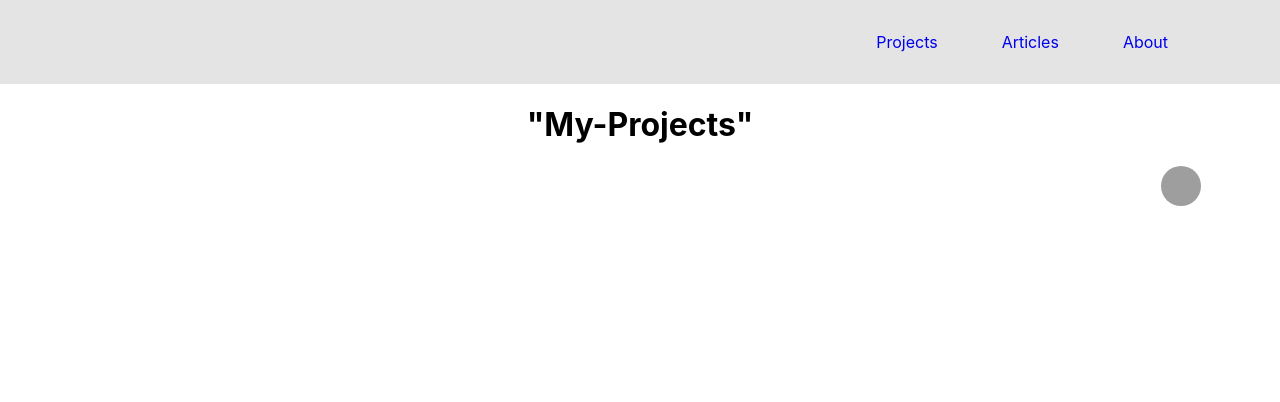
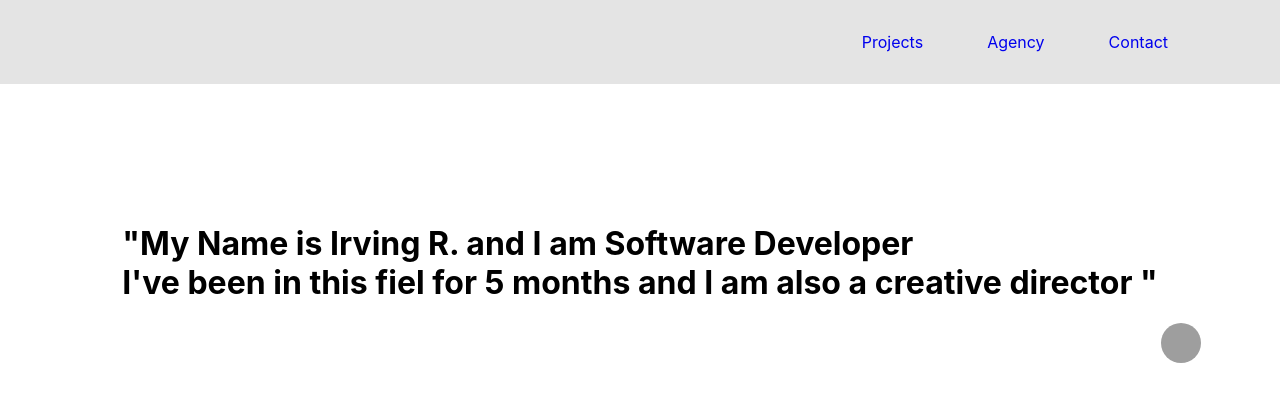
Before and after one commit to i-dev27/portafolio, a React (Create React App) app: page / in a window 1280 px wide. Shown: the top 402 px of the page. Built offline with nearby package versions, Linux system fonts and the light colour scheme; grey boxes are pictures that could not be loaded; what react-animations would draw is missing.

Commit message:
content4thversion

```diff
--- a/src/App.css
+++ b/src/App.css
@@ -16,6 +16,8 @@ div.navigation-sub {
 }
 
 h1.projects-title {
+  padding-top: 120px;
+  margin-top: 20px;
   display: flex;
   justify-content: center;
 }
--- a/src/App.js
+++ b/src/App.js
@@ -1,9 +1,9 @@
 import React from "react";
 import Projects from "./components/Projects.jsx";
-import Articles from "./components/Articles.jsx";
+import Agency from "./components/Agency.jsx";
 import "./App.css";
 import { Link, BrowserRouter, Route } from "react-router-dom";
-import About from "./components/About.jsx";
+import Contact from "./components/Contact.jsx";
 
 function App() {
   return (
@@ -15,18 +15,18 @@ function App() {
             Projects
           </Link>
 
-          <Link to="/articles" className="item">
-            Articles
+          <Link to="/Agency" className="item">
+            Agency
           </Link>
-          <Link to="/about" className="item">
-            About
+          <Link to="/Contact" className="item">
+            Contact
           </Link>
         </div>
       </div>
       <div className="App">
         <Route exact path="/" component={Projects} />
-        <Route path="/articles" component={Articles} />
-        <Route path="/about" component={About} />
+        <Route path="/Agency" component={Agency} />
+        <Route path="/Contact" component={Contact} />
       </div>
     </BrowserRouter>
   );
--- /dev/null
+++ b/src/components/Agency.jsx
@@ -0,0 +1,7 @@
+import React from "react";
+
+function Agency(props) {
+  return <div></div>;
+}
+
+export default Agency;
--- a/src/components/Articles.jsx
+++ /dev/null
@@ -1,7 +0,0 @@
-import React from "react";
-
-function Articles(props) {
-  return <div></div>;
-}
-
-export default Articles;
--- a/src/components/About.jsx
+++ b/src/components/Contact.jsx
@@ -1,7 +1,7 @@
 import React from "react";
 import { Card, Grid } from "@material-ui/core";
 
-function About(props) {
+function Contact(props) {
   return (
     <div className="about-title">
       <Grid
@@ -34,4 +34,4 @@ function About(props) {
   );
 }
 
-export default About;
+export default Contact;
--- a/src/components/Projects.jsx
+++ b/src/components/Projects.jsx
@@ -13,7 +13,10 @@ export default function Projects() {
     <div className="projects-area">
       <Container fixed>
         <Bounce>
-          <h1 className="projects-title">"My-Projects"</h1>
+          <h1 className="projects-title">
+            "My Name is Irving R. and I am Software Developer <br /> I've been
+            in this fiel for 5 months and I am also a creative director "
+          </h1>
         </Bounce>
 
         <Grid spacing={1} container justify="flex-end" alignItems="center">
```
